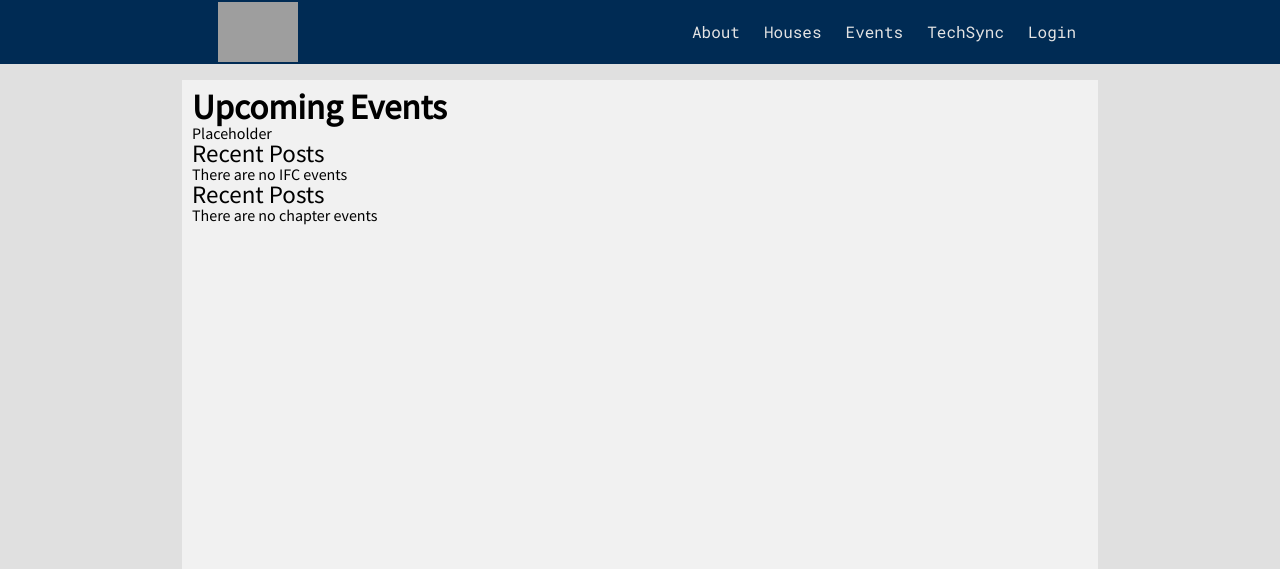
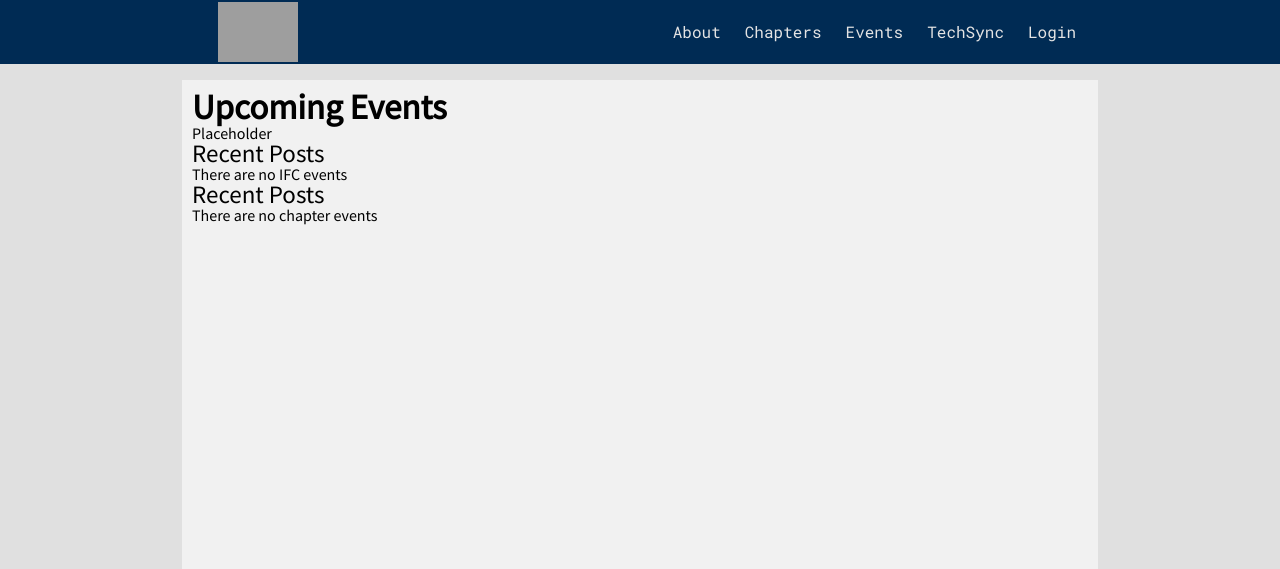
Before and after one commit to WPI-IFC/ifc-website, a Django app: page /events/ in a window 1280 px wide. Shown: the top 569 px of the page. Run offline with Django 3.2, Linux system fonts and the light colour scheme; parts of the project's set-up code (start-up, migrations or seed data) failed here and were passed over; grey boxes are pictures that could not be loaded.

Commit message:
Architecture - changed front end to reflect House -> Chapter change

```diff
--- a/events/urls.py
+++ b/events/urls.py
@@ -14,7 +14,7 @@ urlpatterns = [
         view=RedirectView.as_view(pattern_name="events-index", permanent=False)
     ),
     url(
-        regex=r'^houses/$',
+        regex=r'^chapter/$',
         view=RedirectView.as_view(pattern_name="events-index", permanent=False)
     ),
     url(
--- a/ifcweb/templates/header.html
+++ b/ifcweb/templates/header.html
@@ -8,7 +8,7 @@
     </a>
     <ul>
         <a href="/about"><li>About</li></a>
-        <a href="/house"><li>Houses</li></a>
+        <a href="/chapters"><li>Chapters</li></a>
         <a href="/events"><li>Events</li></a>
         <a target="_blank" href="https://wpi.campuslabs.com/engage/organization/interfraternity-council"><li>TechSync</li></a>
         {% if request.user.is_authenticated %}
--- a/ifcweb/urls.py
+++ b/ifcweb/urls.py
@@ -24,7 +24,7 @@ urlpatterns = [
     url(r"^$", views.index, name='index'),
     url(r'^about/officer/', include('officers.urls')),
     url(r'^about/$', views.about),
-    url(r'^house/', include('houses.urls')),
+    url(r'^chapters/', include('houses.urls')),
     url(r'^login/$', auth_views.login, {'template_name': 'login.html'}, name='login'),
     url(r'^events/', include('events.urls')),
     url(r'^logout/$', auth_views.logout, {'next_page': 'index'}),
```
